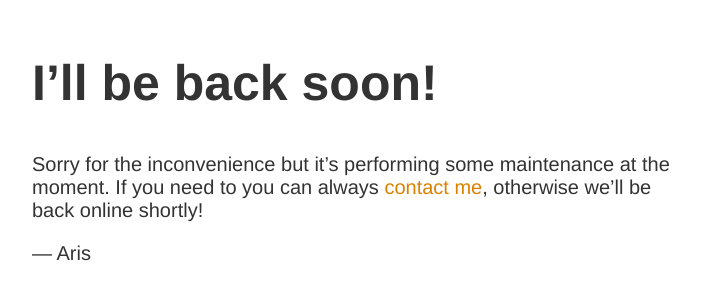
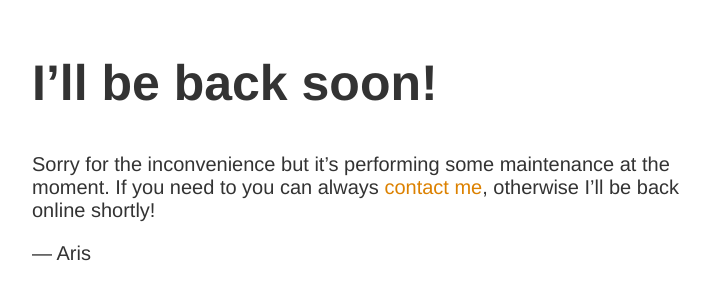
Before and after one commit to Annelies11/under-maintenance, a plain HTML site: page index.html in a window 1280 px wide. Shown: the part 146-446 px from the top of the page, without its empty margins (283-993 px from the left). Drawn offline with Linux system fonts and the light colour scheme.

Commit message:
Update index.html

```diff
--- a/index.html
+++ b/index.html
@@ -12,7 +12,7 @@
 <article>
     <h1>I&rsquo;ll be back soon!</h1>
     <div>
-        <p>Sorry for the inconvenience but it&rsquo;s performing some maintenance at the moment. If you need to you can always <a href="https://www.instagram.com/aris_mahmvdi/">contact me</a>, otherwise we&rsquo;ll be back online shortly!</p>
+        <p>Sorry for the inconvenience but it&rsquo;s performing some maintenance at the moment. If you need to you can always <a href="https://www.instagram.com/aris_mahmvdi/">contact me</a>, otherwise I&rsquo;ll be back online shortly!</p>
         <p>&mdash; Aris</p>
     </div>
 </article>
```
